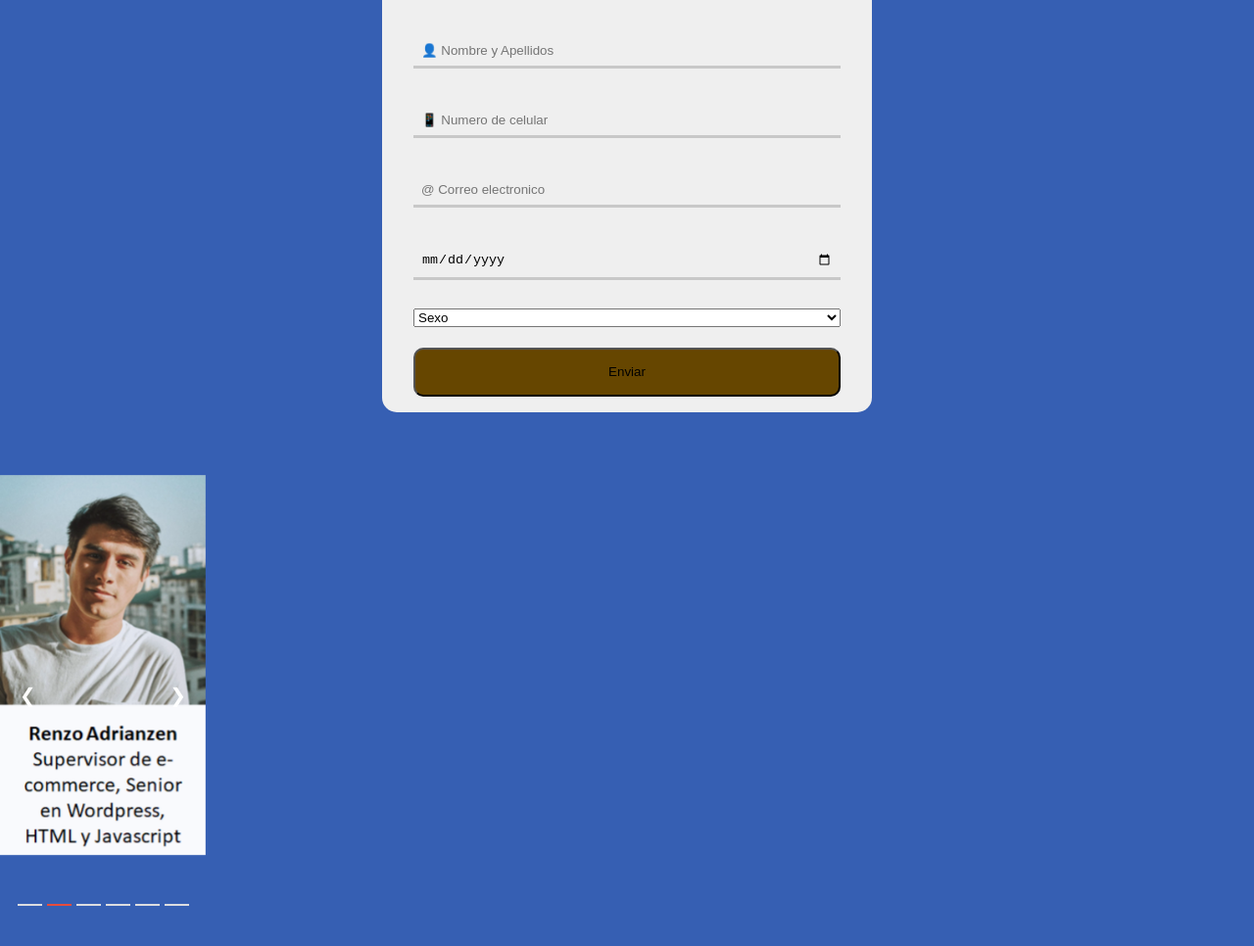
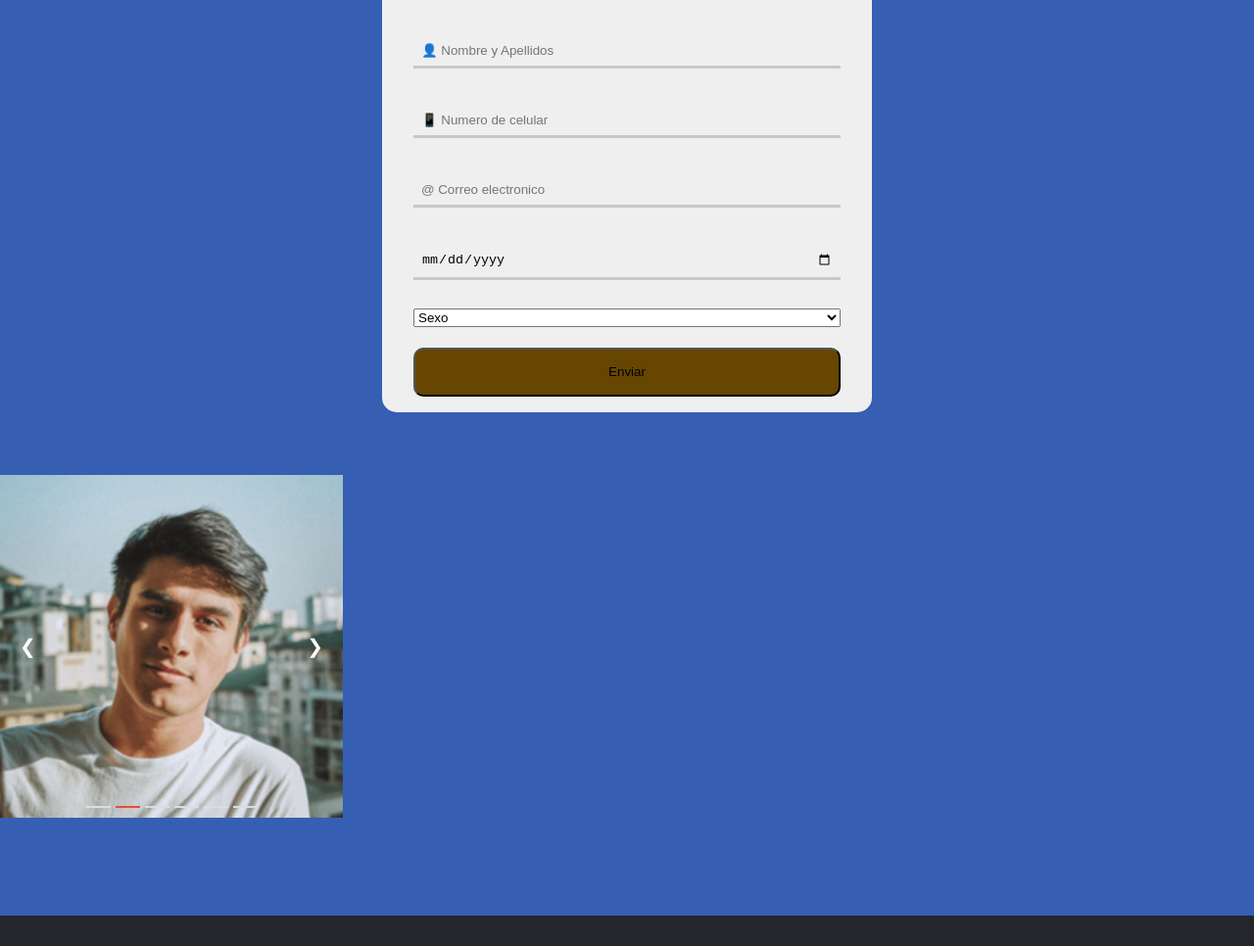
Before and after one commit to JasefHA/PROYECTO_FINAL_LENGUAJES_Y_DESARROLLO_WEB1, a plain HTML site: page suscribete.html in a window 1280 px wide. Shown: the part 334-1300 px from the top of the page at 98% size. Drawn offline with Linux system fonts and the light colour scheme.

Commit message:
Update formulario.css

```diff
--- a/formulario.css
+++ b/formulario.css
@@ -42,9 +42,10 @@ body{
 	height: 50px;
 }
 
+/* SLIDER */
 .slide-contenedor{
-    width: 210px;
-    height: 450px;
+    width: 350px;
+    height: 350px;
     position: relative;
     overflow: hidden;
     /* margin: auto; */
```
